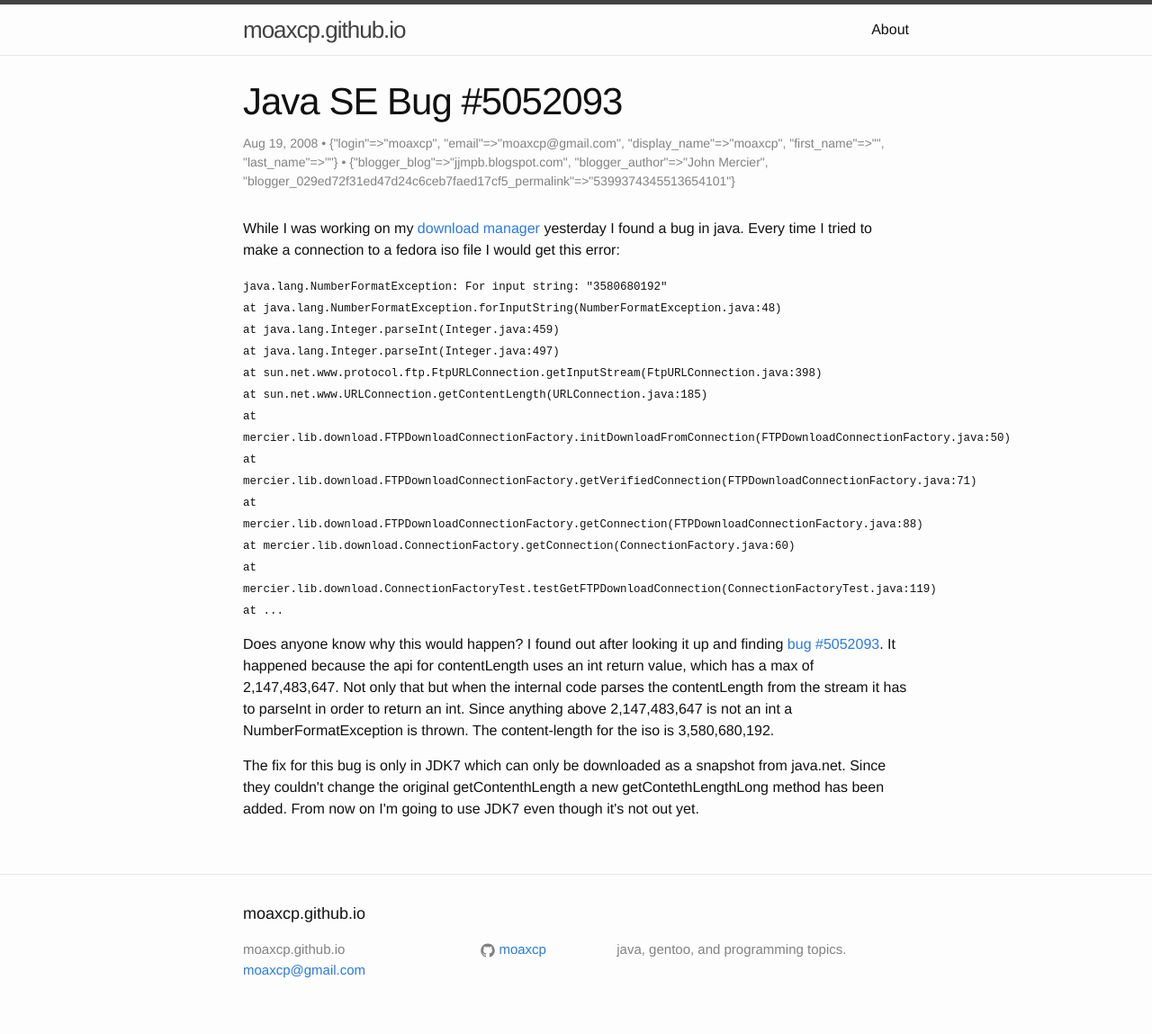
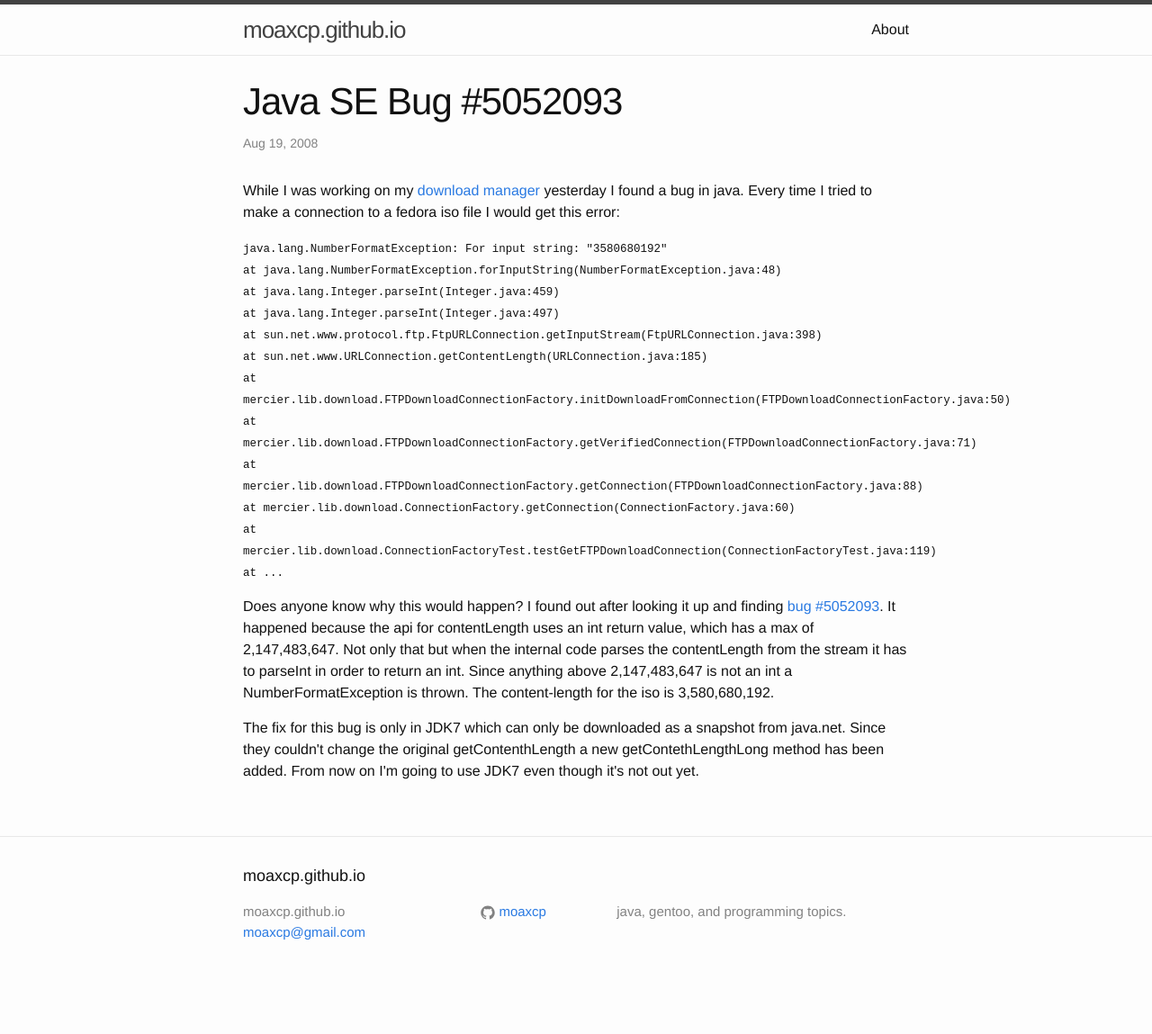
Before and after one commit to moaxcp/moaxcp.github.io, a Jekyll site: the page built from _posts/2008-08-19-java-se-bug-5052093.html, in a window 1280 px wide. Shown: the whole page at 90% size. Built offline with Jekyll 4.4.1, drawn with Linux system fonts in a browser that asks for light colours; after the commit the page ends 1107 px from its top, so only the background shows below that.

Commit message:
fixing old post

```diff
--- a/_posts/2008-08-19-java-se-bug-5052093.html
+++ b/_posts/2008-08-19-java-se-bug-5052093.html
@@ -8,18 +8,6 @@ tags: []
 status: publish
 type: post
 published: true
-meta:
-  blogger_blog: jjmpb.blogspot.com
-  blogger_author: John Mercier
-  blogger_029ed72f31ed47d24c6ceb7faed17cf5_permalink: '5399374345513654101'
-author:
-  login: moaxcp
-  email: moaxcp@gmail.com
-  display_name: moaxcp
-  first_name: ''
-  last_name: ''
-excerpt: !ruby/object:Hpricot::Doc
-  options: {}
 ---
 <p>While I was working on my <a href="http://code.google.com/p/delta-utilities/">download manager</a> yesterday I found a bug in java. Every time I tried to make a connection to a fedora iso file I would get this error:</p>
 <p><span style="font-family:courier new;font-size:78%;">java.lang.NumberFormatException: For input string: "3580680192"<br />   at java.lang.NumberFormatException.forInputString(NumberFormatException.java:48)<br />   at java.lang.Integer.parseInt(Integer.java:459)<br />   at java.lang.Integer.parseInt(Integer.java:497)<br />   at sun.net.www.protocol.ftp.FtpURLConnection.getInputStream(FtpURLConnection.java:398)<br />   at sun.net.www.URLConnection.getContentLength(URLConnection.java:185)<br />   at mercier.lib.download.FTPDownloadConnectionFactory.initDownloadFromConnection(FTPDownloadConnectionFactory.java:50)<br />   at mercier.lib.download.FTPDownloadConnectionFactory.getVerifiedConnection(FTPDownloadConnectionFactory.java:71)<br />   at mercier.lib.download.FTPDownloadConnectionFactory.getConnection(FTPDownloadConnectionFactory.java:88)<br />   at mercier.lib.download.ConnectionFactory.getConnection(ConnectionFactory.java:60)<br />   at mercier.lib.download.ConnectionFactoryTest.testGetFTPDownloadConnection(ConnectionFactoryTest.java:119)<br />   at </span><span style="font-size:78%;"><span style="font-family:courier new;">...</span></span></p>
```
